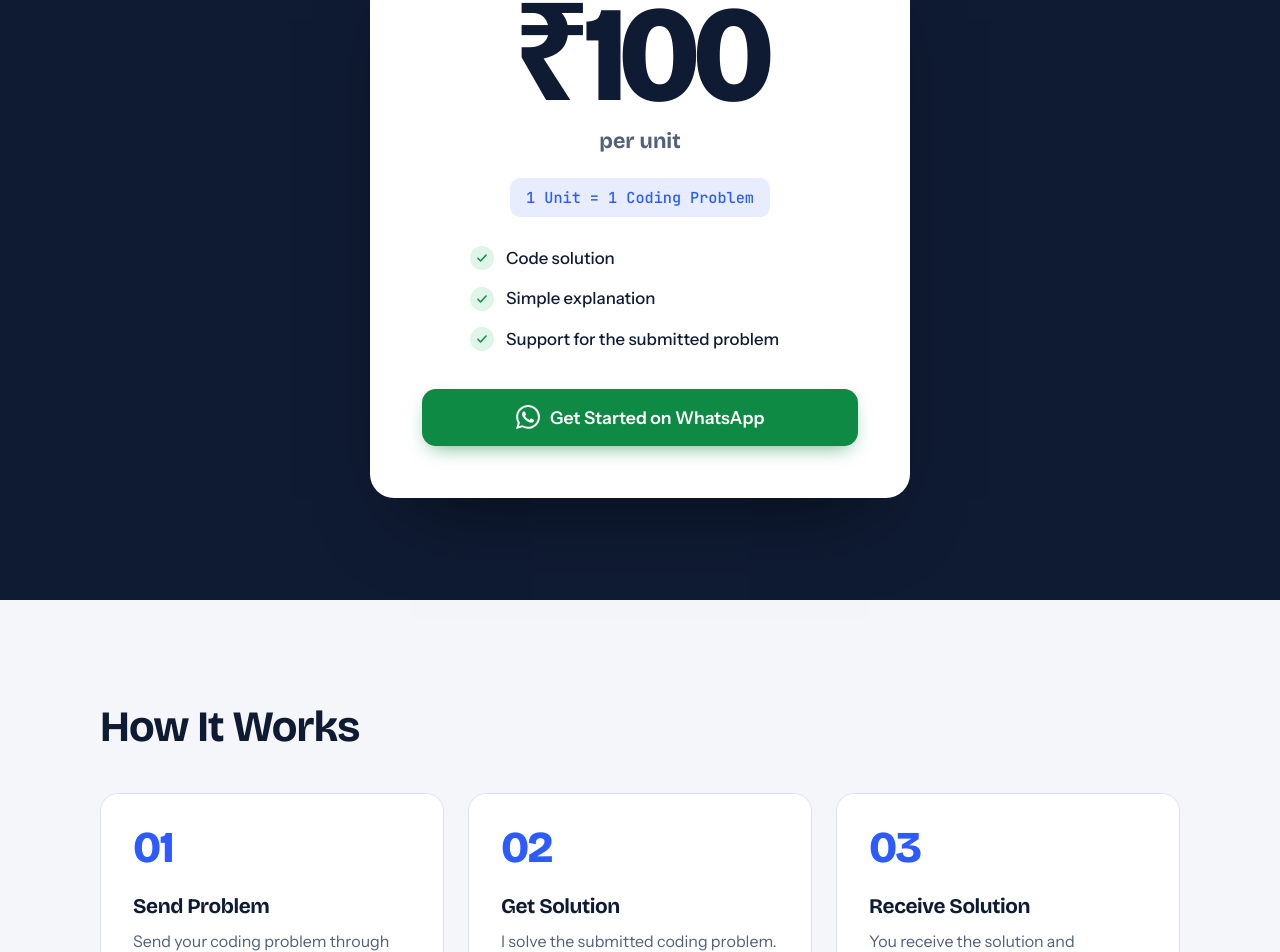
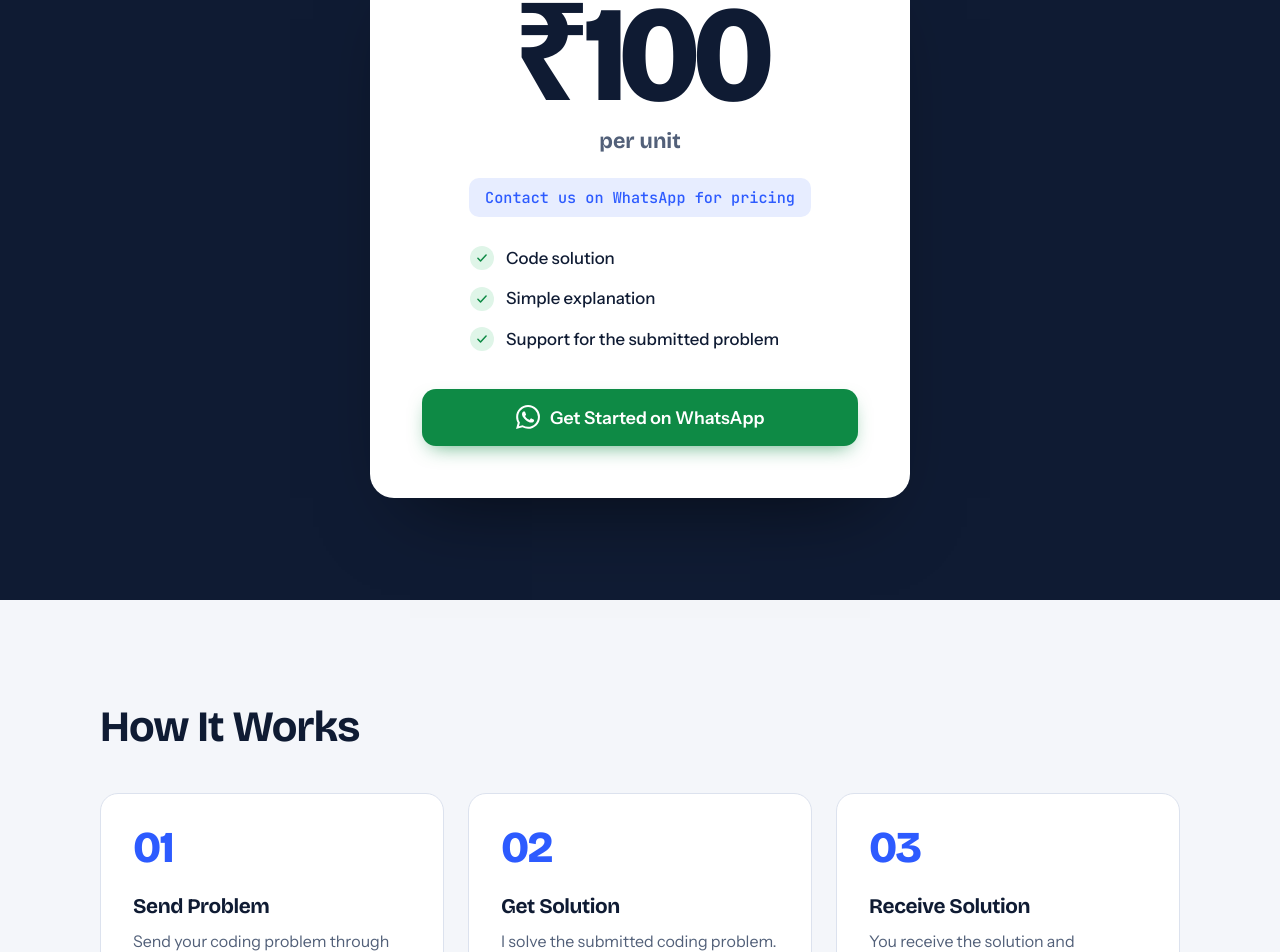
Before and after one commit to vikxlxp/CodeSolve, a React (Vite) app: page / in a window 1280 px wide. Shown: the part 2170-3122 px from the top of the page. Built offline with nearby package versions, Linux system fonts and the light colour scheme.

Commit message:
Update App.jsx

```diff
--- a/src/App.jsx
+++ b/src/App.jsx
@@ -386,7 +386,7 @@ function Pricing() {
         <div className="cs-price-card">
           <div className="cs-price">{PRICE_TEXT}</div>
           <div className="cs-per">per unit</div>
-          <div className="cs-formula">1 Unit = 1 Coding Problem</div>
+          <div className="cs-formula">Contact us on WhatsApp for pricing</div>
 
           <ul className="cs-checks">
             {PRICE_FEATURES.map((f) => (
```
